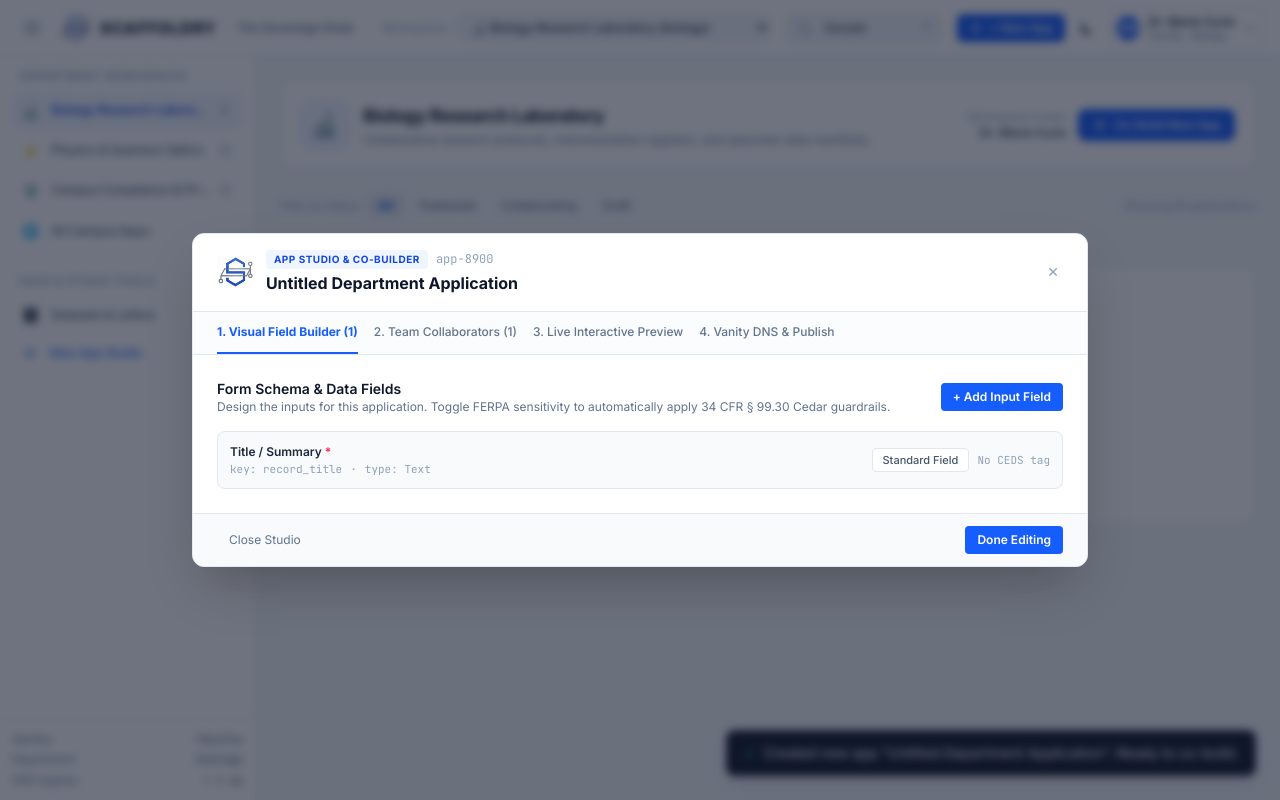
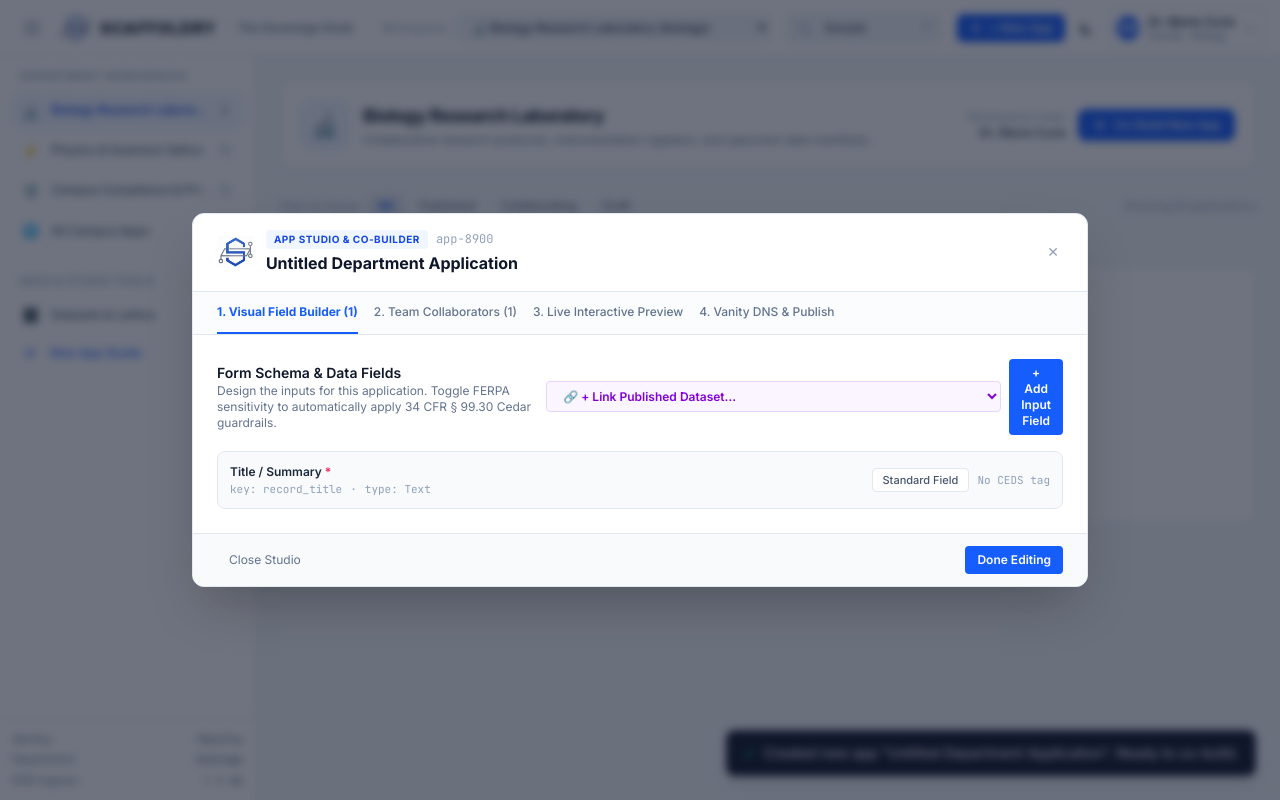
Before and after one commit to scaffoldry-io/scaffoldry, a React (Vite) app in the folder apps/web/: page / in a window 1280 px wide. Both pictures are taken after typing "Sample" into the empty fields and a click on the button "+ New App". Built offline with nearby package versions, Linux system fonts and the light colour scheme.

Commit message:
feat(web): enable linking published datasets in application studio
Add Link Published Dataset selector to visual field builder in Co-Builder Studio.

Support creating Relation fields with linked dataset and primary key bindings.

Display linked dataset badges on application schema fields.

```diff
--- a/apps/web/src/AdminDesk.tsx
+++ b/apps/web/src/AdminDesk.tsx
@@ -1,6 +1,6 @@
 import React, { useState, useEffect, useRef } from "react";
 import { ManifestRenderer } from "./ManifestRenderer";
-import { DatasetExplorer } from "./DatasetExplorer";
+import { DatasetExplorer, SEEDED_DATASETS } from "./DatasetExplorer";
 import { AppManifest, Collaborator, FieldSpec, Persona, PublishedDataset, RegisteredApp, SourceRule, Workspace } from "./types";
 
 const PERSONAS: Persona[] = [
@@ -512,6 +512,38 @@ export const AdminDesk: React.FC = () => {
     setActiveStudioApp(updatedApp);
     setApps((prev) => prev.map((a) => (a.slug === updatedApp.slug ? updatedApp : a)));
     showToast(`Added field "${newField.label}" to schema.`);
+  };
+
+  // Add Linked Dataset Field in Co-Builder Studio
+  const handleAddLinkedDatasetField = (dataset: PublishedDataset) => {
+    if (!activeStudioApp) return;
+    const fieldKey = `${dataset.id}_ref`;
+    const newField: FieldSpec = {
+      name: fieldKey,
+      label: `Assigned ${dataset.name}`,
+      field_type: "Relation",
+      required: true,
+      ferpa_sensitive: dataset.sensitivity_level.includes("FERPA"),
+      linked_dataset_id: dataset.id,
+      linked_field: dataset.fields[0]?.name || "id",
+    };
+    const updatedManifest: AppManifest = {
+      ...activeStudioApp.manifest,
+      views: [
+        {
+          ...activeStudioApp.manifest.views[0],
+          fields: [...activeStudioApp.manifest.views[0].fields, newField],
+        },
+      ],
+    };
+    const updatedApp: RegisteredApp = {
+      ...activeStudioApp,
+      manifest: updatedManifest,
+      status: activeStudioApp.status === "Published" ? "Published" : "Collaborating",
+    };
+    setActiveStudioApp(updatedApp);
+    setApps((prev) => prev.map((a) => (a.slug === updatedApp.slug ? updatedApp : a)));
+    showToast(`Linked dataset "${dataset.name}" as relation field.`);
   };
 
   // Toggle FERPA sensitivity on field
@@ -1511,6 +1543,28 @@ export const AdminDesk: React.FC = () => {
                         Design the inputs for this application. Toggle FERPA sensitivity to automatically apply 34 CFR § 99.30 Cedar guardrails.
                       </p>
                     </div>
+                    <div className="flex items-center gap-2">
+                      <select
+                        onChange={(e) => {
+                          const ds = SEEDED_DATASETS.find((d) => d.id === e.target.value);
+                          if (ds) {
+                            handleAddLinkedDatasetField(ds);
+                            e.target.value = "";
+                          }
+                        }}
+                        defaultValue=""
+                        className="px-3 py-1.5 text-xs font-semibold rounded bg-purple-50 dark:bg-purple-950/60 text-purple-700 dark:text-purple-300 border border-purple-200 dark:border-purple-800 hover:bg-purple-100 dark:hover:bg-purple-900/60 cursor-pointer focus:outline-none"
+                      >
+                        <option value="" disabled>
+                          🔗 + Link Published Dataset...
+                        </option>
+                        {SEEDED_DATASETS.map((ds) => (
+                          <option key={ds.id} value={ds.id}>
+                            {ds.name} ({ds.department})
+                          </option>
+                        ))}
+                      </select>
+
                       <button
                         type="button"
                         onClick={handleAddFieldToStudioApp}
@@ -1518,6 +1572,7 @@ export const AdminDesk: React.FC = () => {
                       >
                         + Add Input Field
                       </button>
+                    </div>
                   </div>
 
                   <div className="space-y-2">
```
Lines whose indentation alone changed are shown as unchanged.
